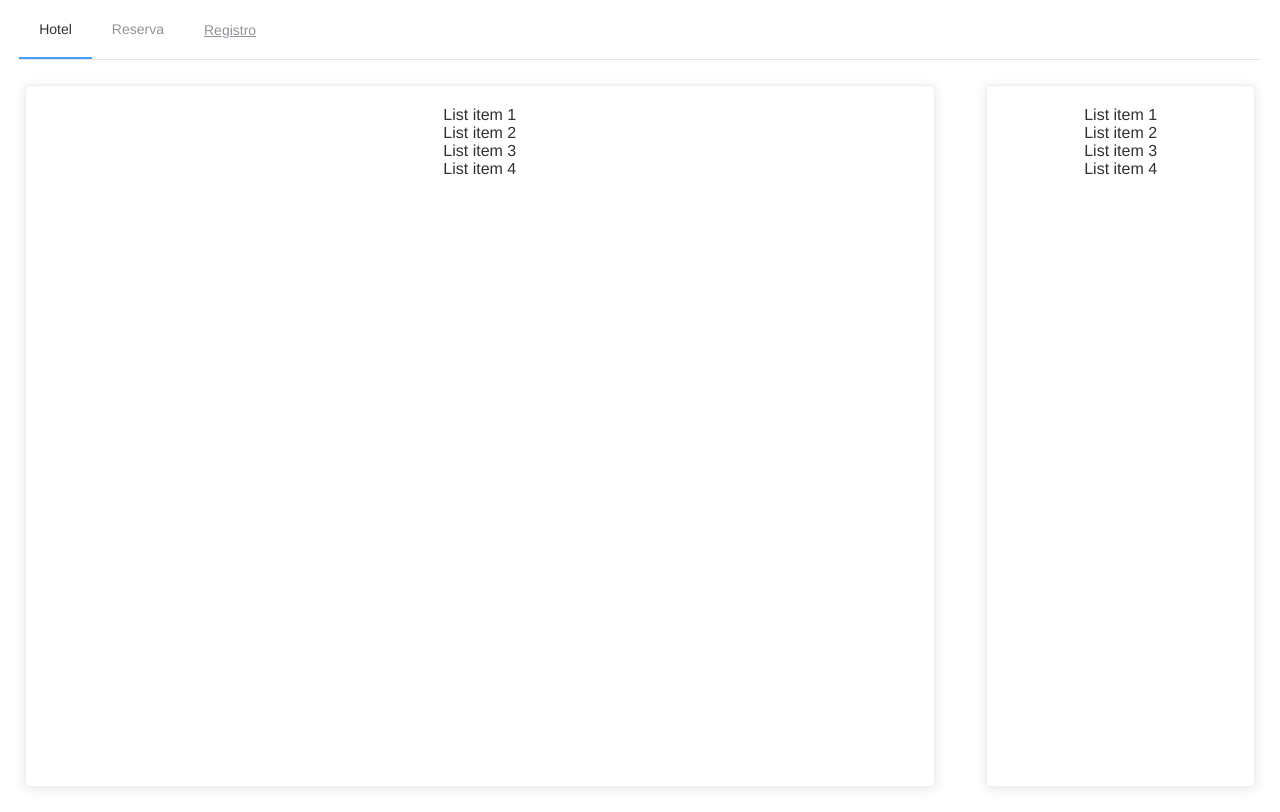
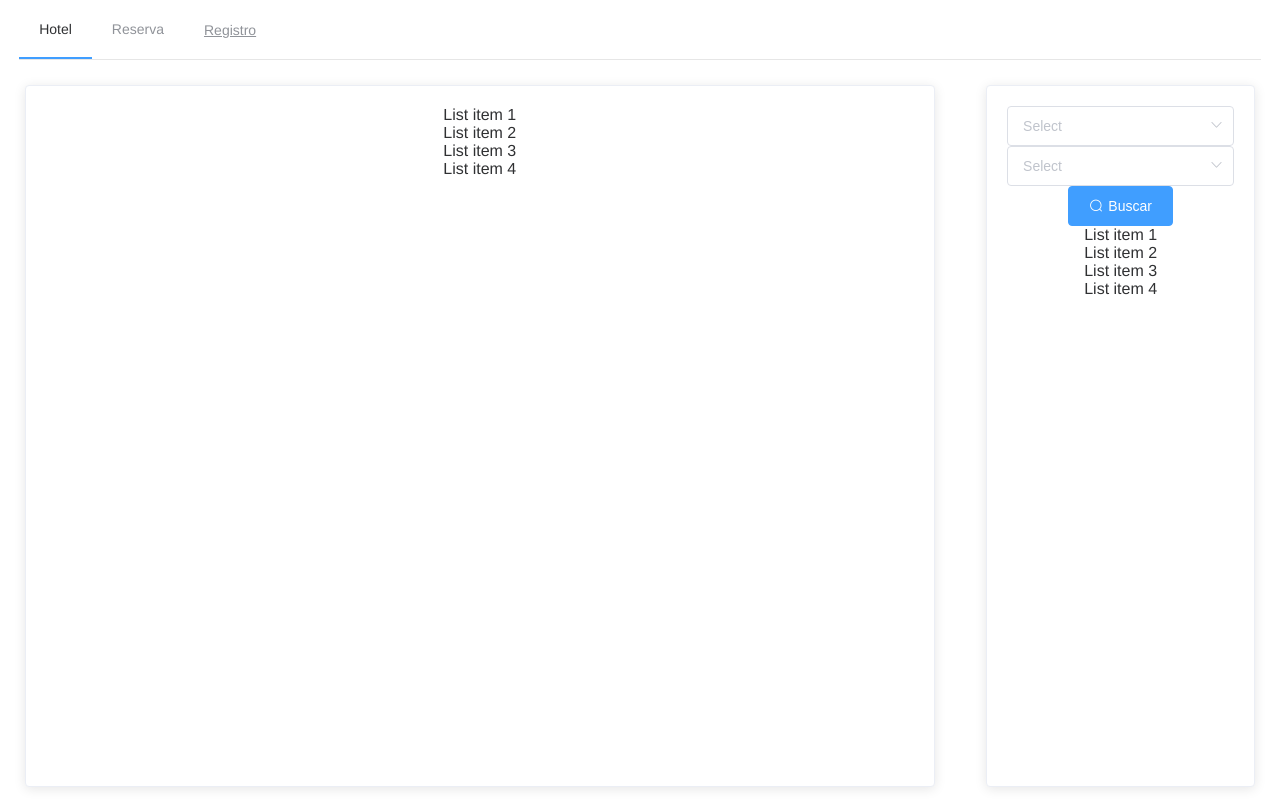
Before and after one commit to Kakoo8/TingesoFront, a Vue app: page /#/ in a window 1280 px wide. Built offline with nearby package versions, Linux system fonts and the light colour scheme.

Commit message:
ADD: Select para filtros

```diff
--- a/src/components/FilterRack.vue
+++ b/src/components/FilterRack.vue
@@ -1,5 +1,16 @@
 <template>
     <el-card class="box-card">
+    <el-select  v-model="value" clearable placeholder="Select">
+    <el-option>
+
+    </el-option>
+    </el-select>
+    <el-select v-model="value" clearable placeholder="Select">
+    <el-option>
+
+    </el-option>
+    </el-select>
+        <el-button type="primary" icon="el-icon-search">Buscar</el-button>
         <div v-for="o in 4" :key="o" class="text item">
             {{'List item ' + o }}
         </div>
```
